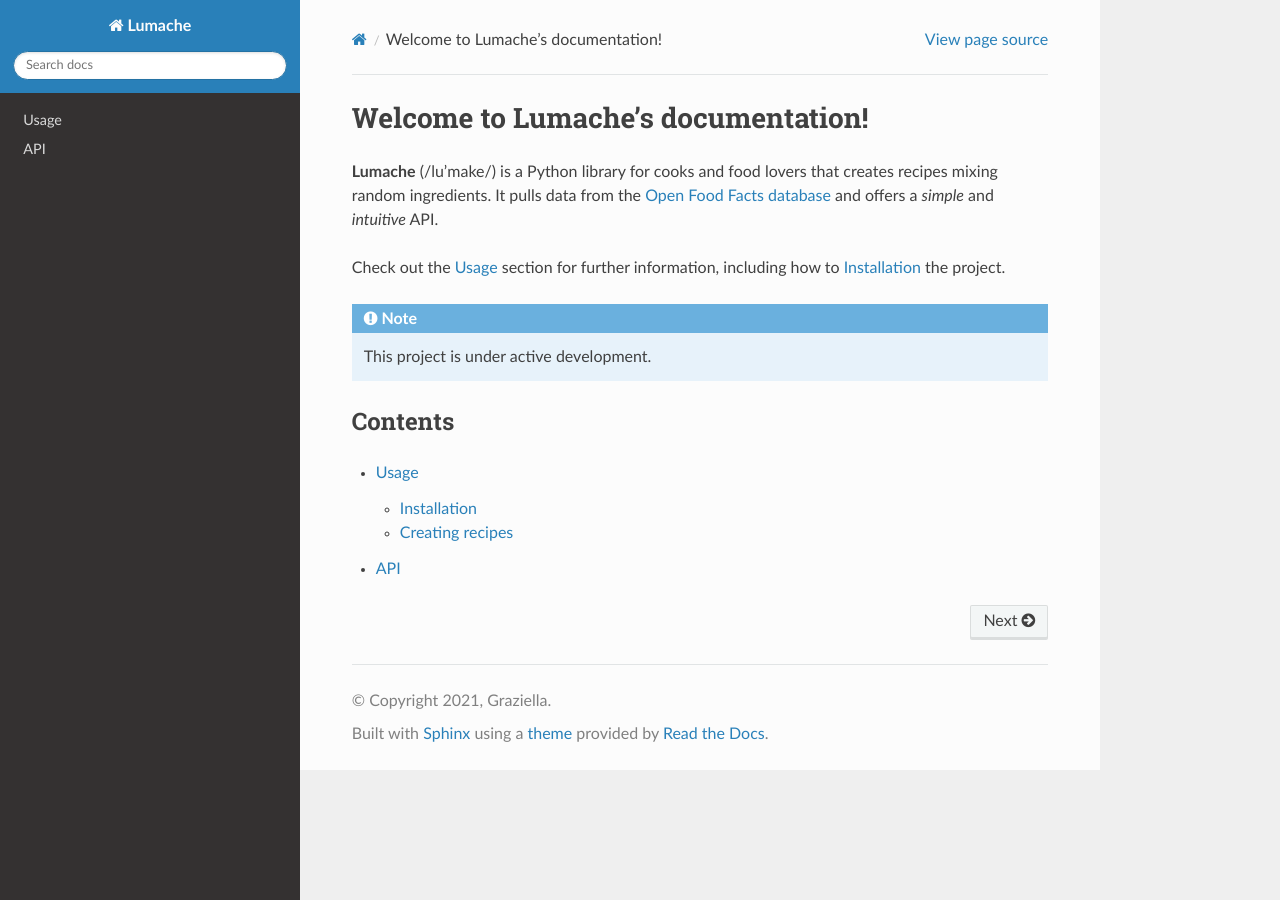
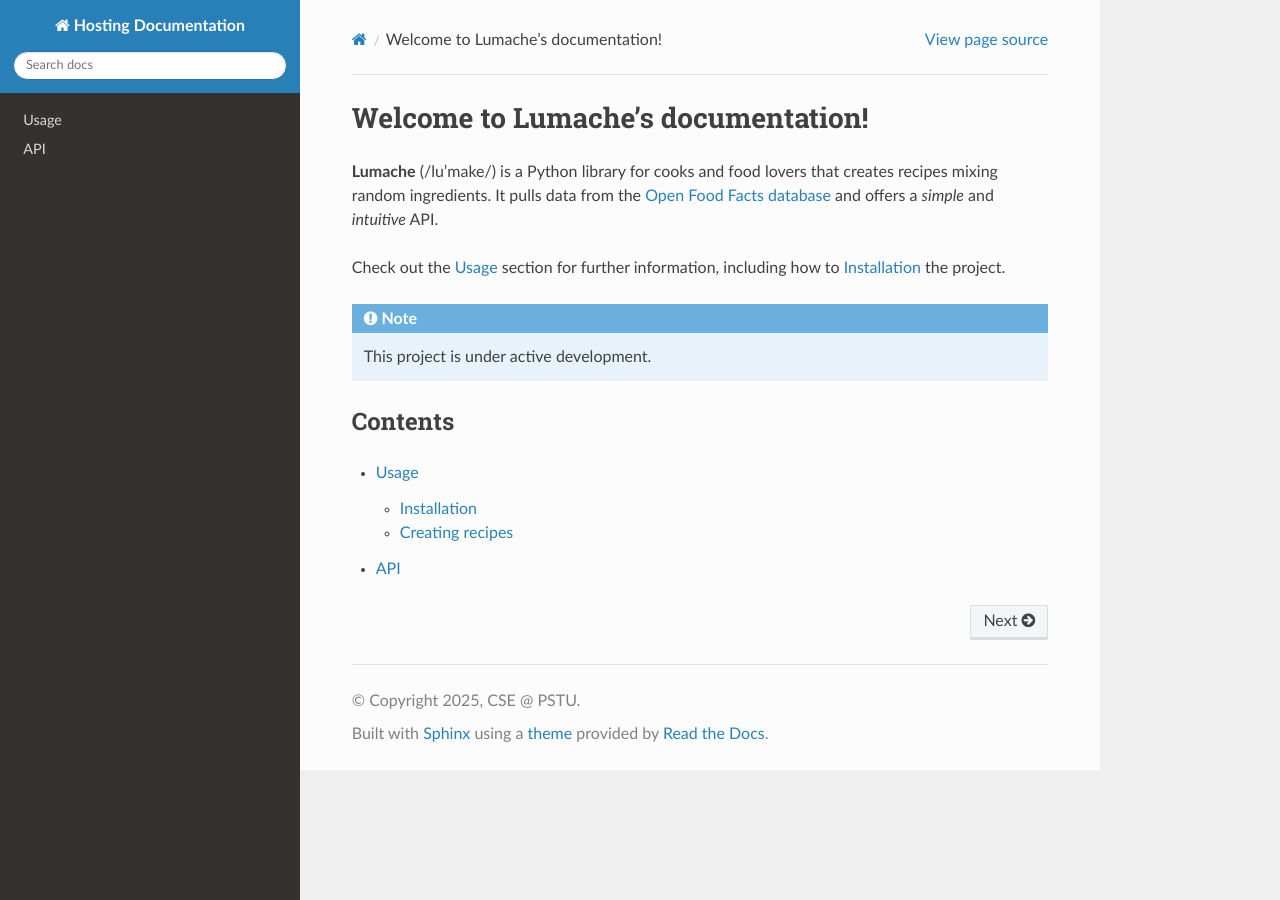
Before and after one commit to suhail-asarat/web-server-configuration, a Sphinx documentation site: the page built from docs/source/index.rst, in a window 1280 px wide. Built offline with Sphinx 7.4.7 and the Read the Docs theme 3.1.0, drawn with Linux system fonts in a browser that asks for light colours.

Commit message:
Update conf.py

```diff
--- a/docs/source/conf.py
+++ b/docs/source/conf.py
@@ -2,12 +2,12 @@
 
 # -- Project information
 
-project = 'Lumache'
-copyright = '2021, Graziella'
-author = 'Graziella'
+project = 'Hosting Documentation'
+copyright = '2025, CSE @ PSTU'
+author = 'Mir Suhail Asarat'
 
 release = '0.1'
-version = '0.1.0'
+version = '0.1.1'
 
 # -- General configuration
 
@@ -17,7 +17,11 @@
     'sphinx.ext.autodoc',
     'sphinx.ext.autosummary',
     'sphinx.ext.intersphinx',
+    'sphinx_rtd_theme',
+    'myst_parser',
 ]
+
+source_suffix = ['.rst', '.md']
 
 intersphinx_mapping = {
     'python': ('https://docs.python.org/3/', None),
@@ -31,5 +35,11 @@
 
 html_theme = 'sphinx_rtd_theme'
 
+html_theme_options = {
+  'flyout_display': 'attached',  # or 'hidden' to disable default injected flyout
+  'version_selector': True,
+  'language_selector': True,
+}
+
 # -- Options for EPUB output
 epub_show_urls = 'footnote'
```
